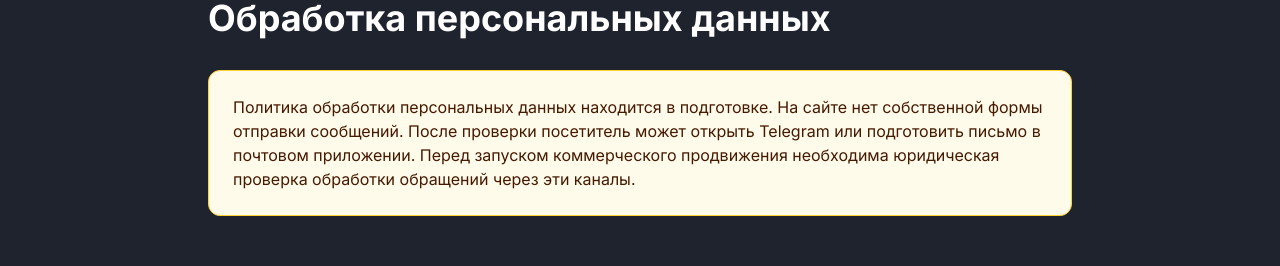
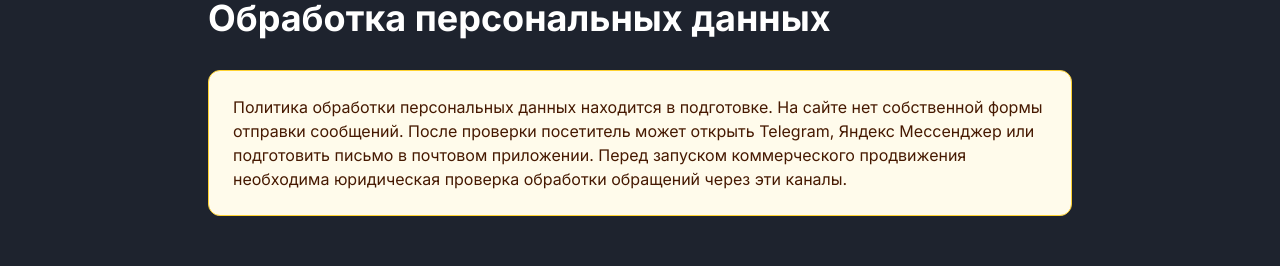
Before and after one commit to valhoroshev-web/ai-business-site, a Next.js app: page /privacy in a window 1280 px wide. Shown: the part 233-499 px from the top of the page. Built offline with nearby package versions, Linux system fonts and the light colour scheme; no server answers.

Commit message:
Include Yandex Messenger in privacy communication details

```diff
--- a/src/app/privacy/page.tsx
+++ b/src/app/privacy/page.tsx
@@ -21,7 +21,7 @@ export default function PrivacyPage() {
           <div className="rounded-xl border border-amber-300 bg-amber-50 p-6 text-amber-950">
             Политика обработки персональных данных находится в подготовке.
             На сайте нет собственной формы отправки сообщений. После проверки посетитель
-            может открыть Telegram или подготовить письмо в почтовом приложении.
+            может открыть Telegram, Яндекс Мессенджер или подготовить письмо в почтовом приложении.
             Перед запуском коммерческого продвижения необходима юридическая проверка
             обработки обращений через эти каналы.
           </div>
@@ -34,7 +34,7 @@ export default function PrivacyPage() {
             </p>
             <section>
               <h2 className="mb-2 text-xl font-semibold text-black dark:text-white">1. Какие данные собираем</h2>
-              <p>Сайт не содержит собственной формы заявки. При выборе канала связи обрабатываются технические сведения о проверке доступа к контакту. Сообщения, которые посетитель отправляет через Telegram или электронную почту, обрабатываются в соответствующем сервисе и получателем обращения. Аналитика сайта может использоваться при наличии требуемого согласия.</p>
+              <p>Сайт не содержит собственной формы заявки. При выборе канала связи обрабатываются технические сведения о проверке доступа к контакту. Сообщения, которые посетитель отправляет через Telegram, Яндекс Мессенджер или электронную почту, обрабатываются в соответствующем сервисе и получателем обращения. Аналитика сайта может использоваться при наличии требуемого согласия.</p>
             </section>
             <section>
               <h2 className="mb-2 text-xl font-semibold text-black dark:text-white">2. Для чего используем</h2>
@@ -46,7 +46,7 @@ export default function PrivacyPage() {
             </section>
             <section>
               <h2 className="mb-2 text-xl font-semibold text-black dark:text-white">4. Запросы и удаление</h2>
-              <p>Запросы об исправлении сведений, отзыве согласия и удалении информации можно передать через <Link href="/#contact" className="font-semibold text-primary underline">Telegram или электронную почту</Link>. Данные должны удаляться при прекращении оснований для их обработки в порядке, предусмотренном применимым законодательством.</p>
+              <p>Запросы об исправлении сведений, отзыве согласия и удалении информации можно передать через <Link href="/#contact" className="font-semibold text-primary underline">Telegram, Яндекс Мессенджер или электронную почту</Link>. Данные должны удаляться при прекращении оснований для их обработки в порядке, предусмотренном применимым законодательством.</p>
             </section>
             <p className="rounded-lg border border-gray-200 p-4 text-sm dark:border-white/10">
               Шаблон политики требует отдельной юридической проверки, включая сроки хранения,
```
